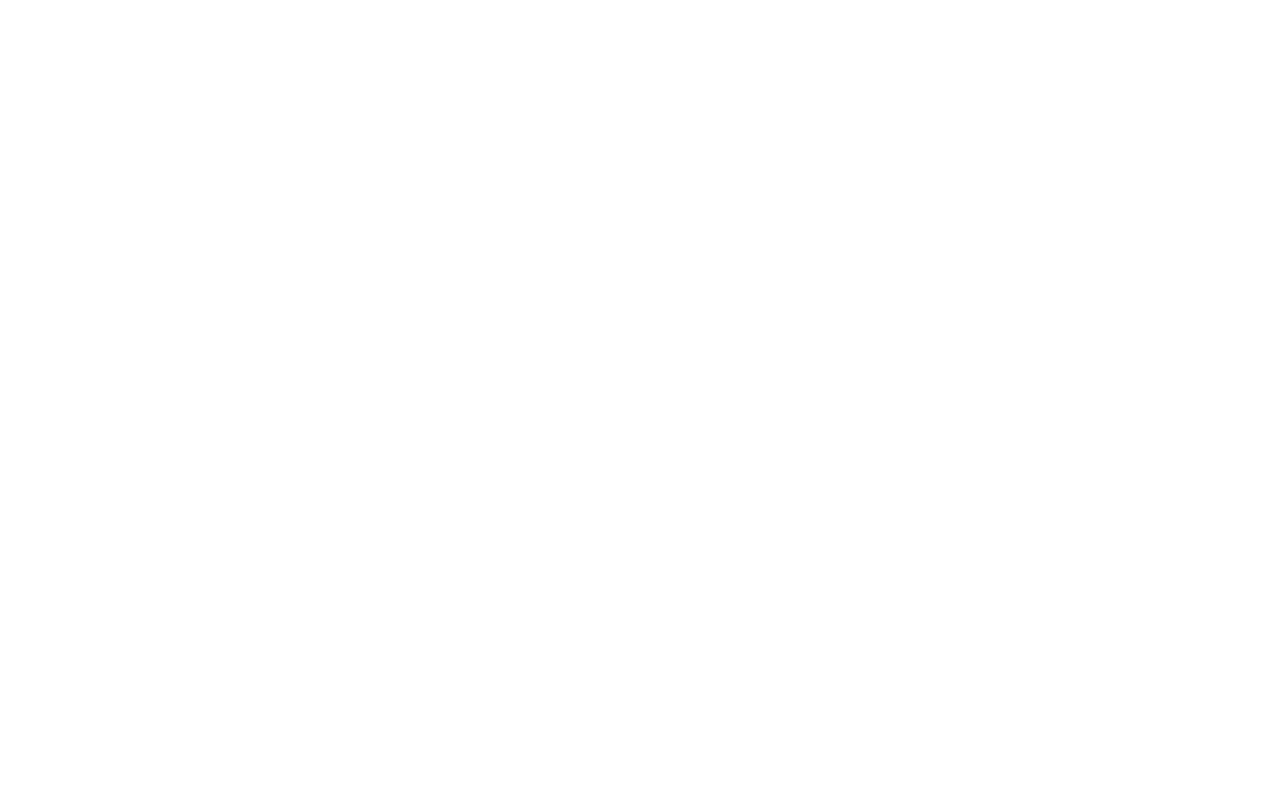
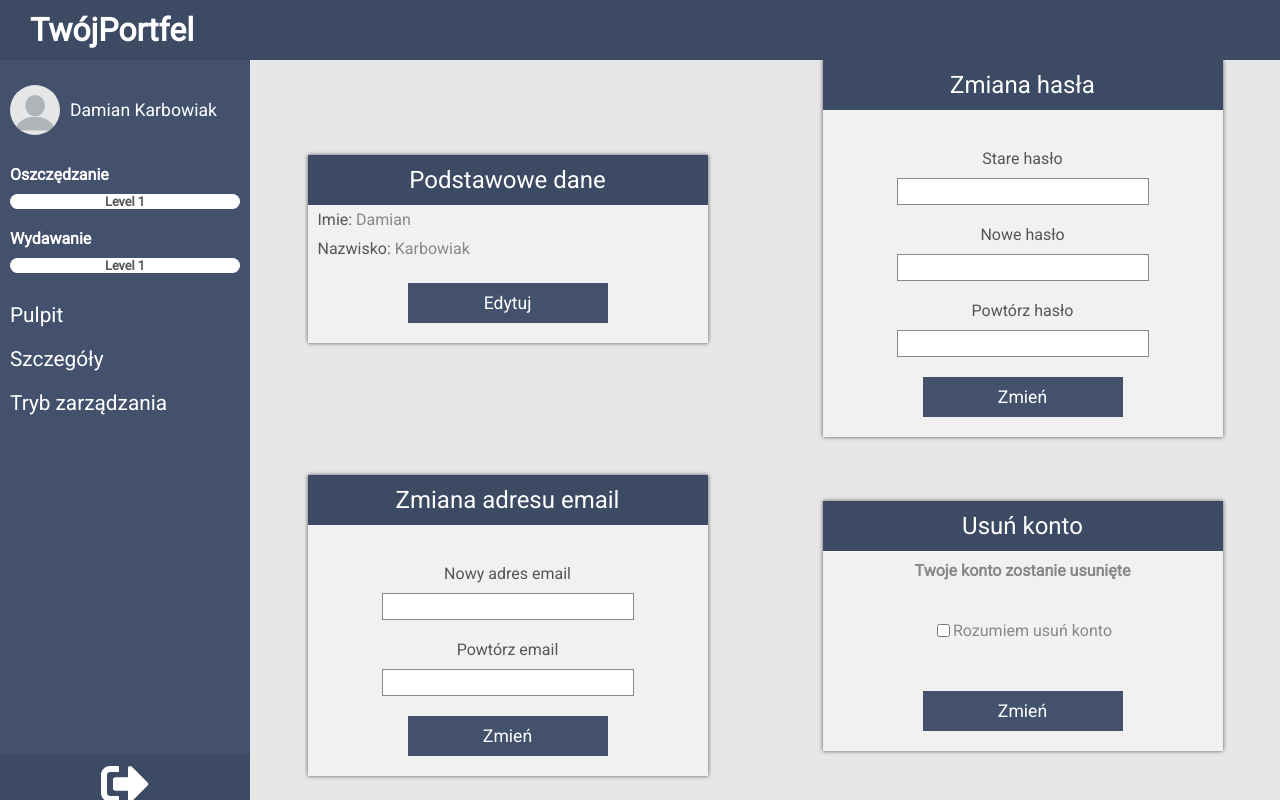
Before and after one commit to dudduss77/YourWallet, a Vue app: page /userSettings in a window 1280 px wide. Built offline with nearby package versions, Linux system fonts and the light colour scheme.

Commit message:
Make user settings

```diff
--- a/src/components/login/LoginBlock.vue
+++ b/src/components/login/LoginBlock.vue
@@ -13,7 +13,7 @@
 </template>
 
 <script>
-import InputBlock from '../login/InputBlock.vue'
+import InputBlock from '../reusable/InputBlock.vue'
 import ButtonComponent from '../reusable/ButtonComponent.vue'
 
 export default {
--- a/src/components/login/RegisterBlock.vue
+++ b/src/components/login/RegisterBlock.vue
@@ -13,7 +13,7 @@
 </template>
 
 <script>
-import InputBlock from '../login/InputBlock.vue'
+import InputBlock from '..//reusable/InputBlock.vue'
 import ButtonComponent from '../reusable/ButtonComponent.vue'
 
 export default {
--- a/src/components/login/InputBlock.vue
+++ b/src/components/reusable/InputBlock.vue
@@ -1,7 +1,7 @@
 <template>
   <div class="inputBlock">
     <label class="inputBlock__label">{{labelName}}</label>
-    <input class="inputBlock__input" :type="inputType"/>
+    <input :value="value" v-on:input="$emit('input', $event.target.value)" class="inputBlock__input" :type="inputType"/>
   </div>
 </template>
 
@@ -10,7 +10,18 @@
   name: 'InputBlock',
   props: {
     labelName: String,
-    inputType: String
+    inputType: String,
+    value: String
+  },
+  data() {
+    return {
+      inputValue: ""
+    }
+  },
+  methods: {
+    // sendValue() {
+    //   this.$emit('input', $event.target.value)
+    // }
   }
 }
 </script>
--- a/src/components/reusable/MediumBlock.vue
+++ b/src/components/reusable/MediumBlock.vue
@@ -29,16 +29,15 @@
       display: flex;
       align-items: center;
       justify-content: center;
-      height: 50px;
+      min-height: 50px;
       background: #3D4A64;
       font-size: 1.5em;
     }
     &__content {
       overflow-y: auto;
       overflow-x: hidden;
-      // scrollbar-width: 1px;
-      height: 200px;
       color: #888;
+      height: 100%;
     }
   }
 </style>
--- a/src/router/index.js
+++ b/src/router/index.js
@@ -4,6 +4,7 @@
 import MainPage from '../views/MainPage.vue'
 import Dashboard from '../views/Dashboard.vue'
 import LoginPage from '../views/LoginPage.vue'
+import UserSettings from '../views/UserSettings.vue'
 
 Vue.use(VueRouter)
 
@@ -17,6 +18,11 @@
         path: '/',
         name: 'Dashboard',
         component: Dashboard
+      },
+      {
+        path: 'userSettings',
+        name: 'UserSettings',
+        component: UserSettings
       }
     ]
   },
--- /dev/null
+++ b/src/views/UserSettings.vue
@@ -0,0 +1,170 @@
+<template>
+  <div class="userSettings">
+    <medium-block style="height: auto" title="Podstawowe dane">
+      <div class="userSettings__userData">
+        <div v-if="!this.userData.edit" class="userSettings__userData__wrapper">
+          <span class="userSettings__userData__wrapper__header">Imie:</span> <span>{{this.userData.firstName}}</span>
+        </div>
+        <div v-if="!this.userData.edit" class="userSettings__userData__wrapper">
+          <span class="userSettings__userData__wrapper__header">Nazwisko:</span> <span>{{this.userData.name}}</span>
+        </div>
+
+        <input-block v-if="this.userData.edit" v-model="userData.firstName" labelName="Imie" inputType="text"/>
+        <input-block v-if="this.userData.edit" v-model="userData.name" labelName="Nazwisko" inputType="text"/>
+
+        <button-component v-if="!this.userData.edit" :buttonFunc="this.editUser" class="userSettings__passChange__button" title="Edytuj"/>
+        <button-component v-if="this.userData.edit" :buttonFunc="this.editUserData" class="userSettings__passChange__button" title="Zmień"/>
+      </div>
+    </medium-block>
+
+    <medium-block style="height: auto" title="Zmiana hasła">
+      <div class="userSettings__passChange">
+        <h3 class="userSettings__passChange__errMsg">{{this.modPass.errMsg}}</h3>
+        <input-block style="padding: 0" v-model="modPass.oldPass" labelName="Stare hasło" inputType="password"/>
+        <input-block v-model="modPass.newPass" labelName="Nowe hasło" inputType="password"/>
+        <input-block v-model="modPass.repPass" labelName="Powtórz hasło" inputType="password"/>
+        <button-component :buttonFunc="this.changePass" class="userSettings__passChange__button" title="Zmień"/>
+      </div>
+    </medium-block>
+
+    <medium-block style="height: auto" title="Zmiana adresu email">
+      <div class="userSettings__mailChange">
+        <h3 class="userSettings__passChange__errMsg">{{this.modEmail.errMsg}}</h3>
+        <input-block style="padding: 0" v-model="modEmail.newEmail" labelName="Nowy adres email" inputType="text"/>
+        <input-block v-model="modEmail.repEmail" labelName="Powtórz email" inputType="text"/>
+        <button-component :buttonFunc="this.changeMail" class="userSettings__mailChange__button" title="Zmień"/>
+      </div>
+    </medium-block>
+
+    <medium-block title="Usuń konto">
+      <div class="userSettings__delAccount">
+        <h3 class="userSettings__delAccount__header">Twoje konto zostanie usunięte</h3>
+        <div class="userSettings__delAccount__wrapper">
+          <input type="checkbox" value="Rozumiem usuń konto" v-model="delCheck"/>
+          <label :class="{'userSettings__delAccount__wrapper--notChecked': redMod}">Rozumiem usuń konto</label>
+        </div>
+        <button-component :buttonFunc="this.delAccount" class="userSettings__delAccount__button" title="Zmień"/>
+      </div>
+    </medium-block>
+  </div>
+</template>
+
+<script>
+import MediumBlock from '../components/reusable/MediumBlock.vue'
+import InputBlock from '../components/reusable/InputBlock.vue'
+import ButtonComponent from '../components/reusable/ButtonComponent.vue'
+
+export default {
+  name: "UserSettings",
+  components: {
+    MediumBlock,
+    InputBlock,
+    ButtonComponent
+  },
+  data() {
+    return {
+      delCheck: false,
+      redMod: false,
+      modPass: {
+        oldPass: "",
+        newPass: "",
+        repPass: "",
+        errMsg: ""
+      },
+      modEmail: {
+        newEmail: "",
+        repEmail: "",
+        errMsg: ""
+      },
+      userData: {
+        firstName: "Damian",
+        name: "Karbowiak",
+        edit: false,
+      }
+    }
+  },
+  methods: {
+    delAccount() {
+      if(this.delCheck) {
+        //Tutaj usuwanie użytkownika
+      } else {
+        this.redMod = true
+      }
+    },
+    changePass() {
+      if((this.modPass.oldPass) && (this.modPass.newPass) && (this.modPass.repPass)) {
+        //Tutaj zmiana hasla api lub firebase
+      } else {
+        this.modPass.errMsg = "Wszystkie pola wymagane"
+      }
+    },
+    changeMail() {
+      if((this.modEmail.newEmail) && (this.modEmail.repEmail)) {
+        //Tutaj zmiana mail api lub firebase
+      } else {
+        this.modEmail.errMsg = "Wszystkie pola wymagane"
+      }
+    },
+    editUser() {
+      this.userData.edit = !this.userData.edit
+    },
+    editUserData() {
+      //Tutaj zmiana danych użytkownika api lub firebase
+      this.userData.edit = !this.userData.edit
+    }
+  }
+}
+
+</script>
+
+<style lang="scss" scoped>
+  .userSettings {
+    background: #E7E7E8;
+    display: grid;
+    grid-template-columns: 1fr 1fr;
+    grid-template-rows: 1fr 1fr;
+    justify-items: center;
+    align-items: center;
+    &__passChange, &__mailChange, &__delAccount, &__userData {
+      width: 100%;
+      height: 100%;
+      display: flex;
+      flex-direction: column;
+      align-items: center;
+      &__button {
+        margin: 20px 0;
+      }
+      &__errMsg {
+        color: #ff0000;
+        margin-top: 10px;
+        height: 29px;
+      }
+    }
+    &__delAccount {
+      &__header {
+        margin: 10px 0;
+      }
+      &__wrapper {
+        flex: 1 1 auto;
+        display: flex;
+        justify-content: center;
+        align-items: center;
+        &--notChecked {
+          color: #ff0000;
+        }
+      }
+      &__button {
+        margin: 20px 0;
+      }
+    }
+    &__userData {
+      &__wrapper {
+        width: 95%;
+        padding: 5px 0;
+        &__header {
+          color: #555;
+        }
+      }
+    }
+  }
+</style>
```
